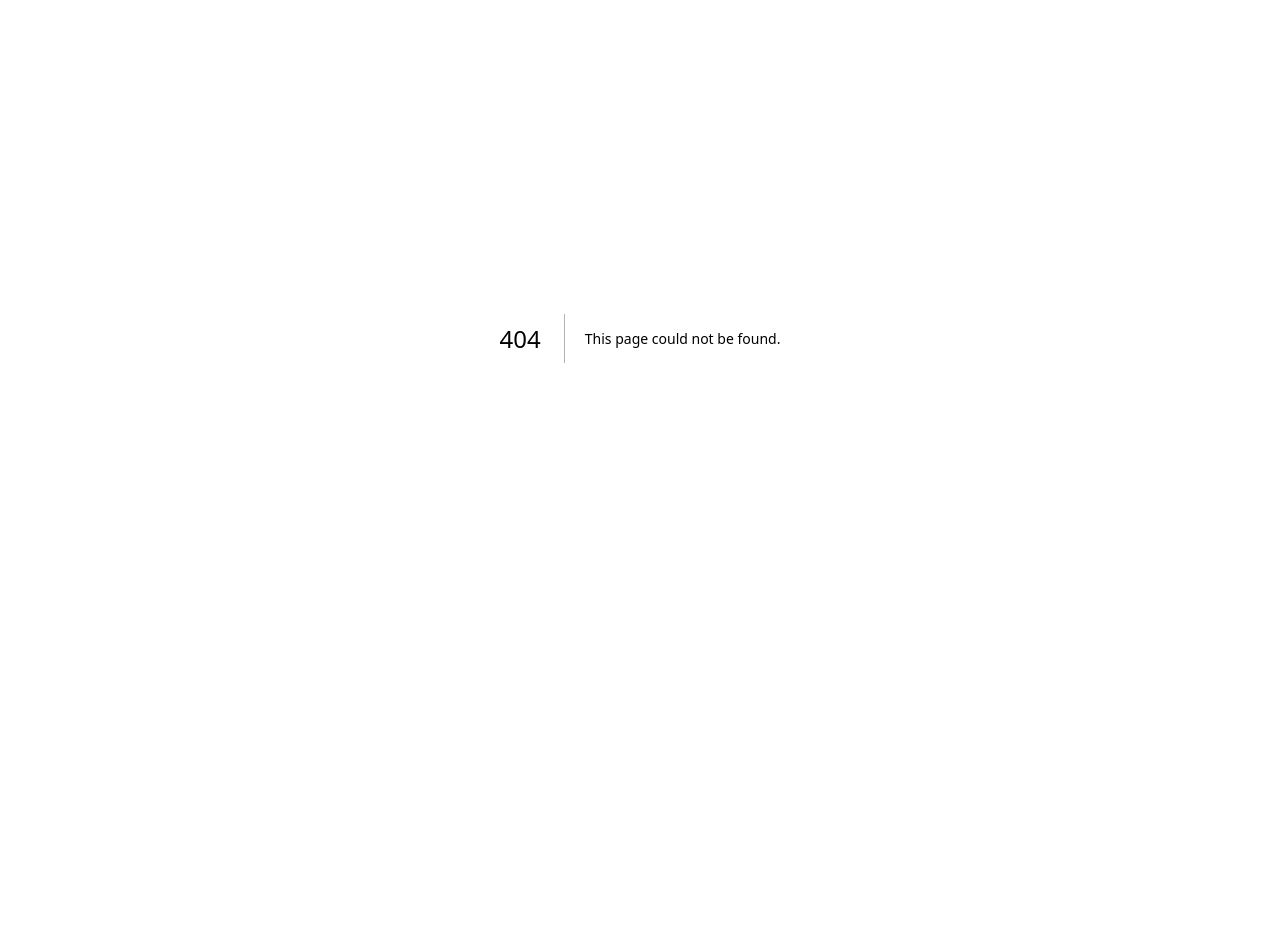
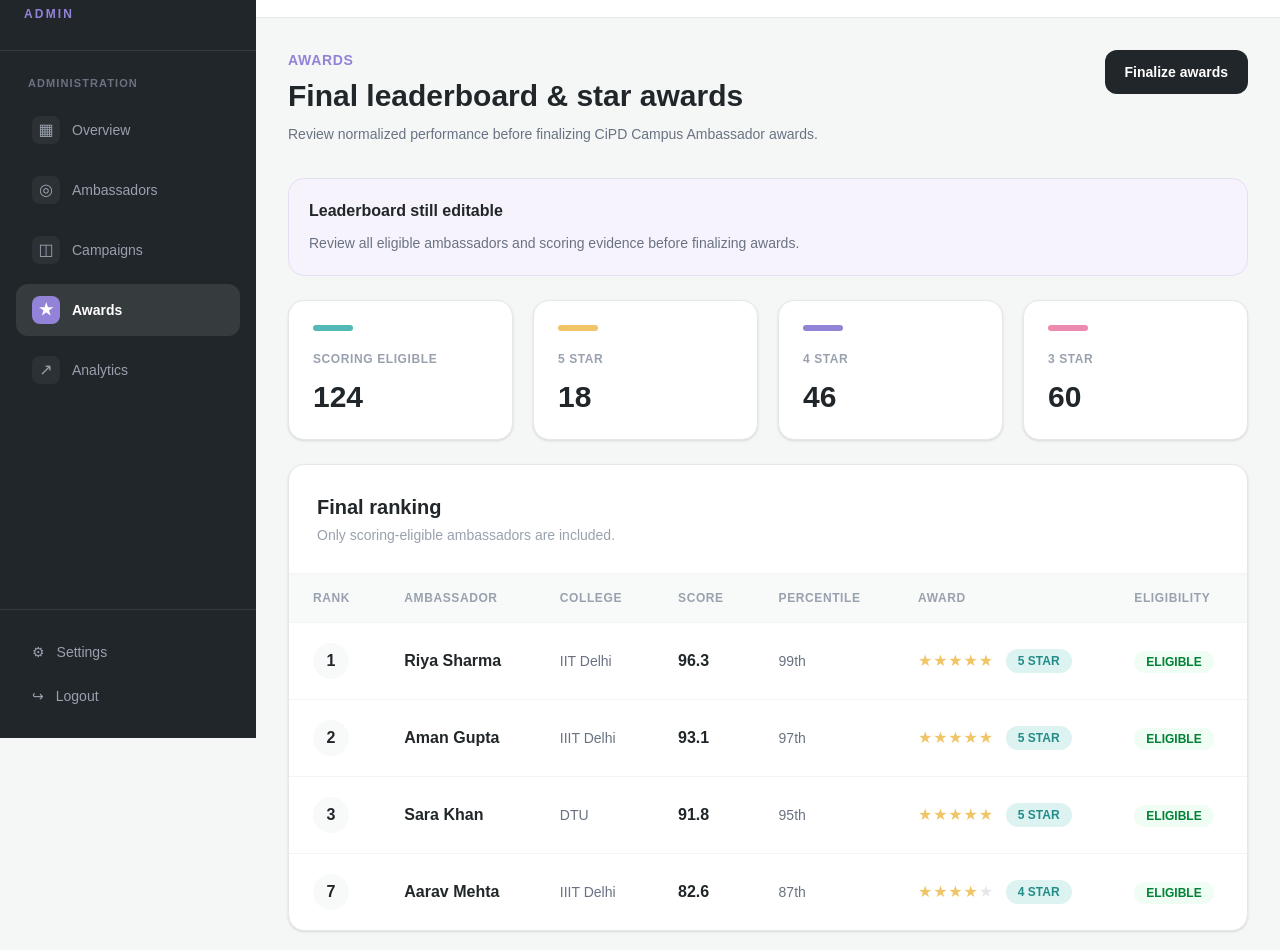
Before and after one commit to Adwait-verma/cipd-campus-ambassador-dashboard, a Next.js app in the folder frontend/: page /admin/awards in a window 1280 px wide. Before the commit this address had no page. Shown: the part 62-1012 px from the top of the page. Before the commit the page ends 800 px from the top, so only its background shows below. Built offline with nearby package versions, Linux system fonts and the light colour scheme.

Commit message:
feat: add admin awards leaderboard

```diff
--- /dev/null
+++ b/frontend/src/app/admin/awards/page.tsx
@@ -0,0 +1,251 @@
+"use client";
+
+import { useState } from "react";
+
+type AwardRow = {
+  rank: number;
+  name: string;
+  college: string;
+  score: number;
+  percentile: number;
+  stars: number;
+  status: "ELIGIBLE" | "PENDING";
+};
+
+const rows: AwardRow[] = [
+  {
+    rank: 1,
+    name: "Riya Sharma",
+    college: "IIT Delhi",
+    score: 96.3,
+    percentile: 99,
+    stars: 5,
+    status: "ELIGIBLE",
+  },
+  {
+    rank: 2,
+    name: "Aman Gupta",
+    college: "IIIT Delhi",
+    score: 93.1,
+    percentile: 97,
+    stars: 5,
+    status: "ELIGIBLE",
+  },
+  {
+    rank: 3,
+    name: "Sara Khan",
+    college: "DTU",
+    score: 91.8,
+    percentile: 95,
+    stars: 5,
+    status: "ELIGIBLE",
+  },
+  {
+    rank: 7,
+    name: "Aarav Mehta",
+    college: "IIIT Delhi",
+    score: 82.6,
+    percentile: 87,
+    stars: 4,
+    status: "ELIGIBLE",
+  },
+];
+
+function Stars({ count }: { count: number }) {
+  return (
+    <span className="tracking-wider text-[#F0C568]">
+      {"★".repeat(count)}
+      <span className="text-gray-200">{"★".repeat(5 - count)}</span>
+    </span>
+  );
+}
+
+export default function AwardsPage() {
+  const [frozen, setFrozen] = useState(false);
+
+  return (
+    <div className="mx-auto max-w-[1500px]">
+      <section className="mb-8 flex flex-col gap-5 lg:flex-row lg:items-start lg:justify-between">
+        <div>
+          <p className="mb-2 text-sm font-semibold uppercase tracking-wider text-[#9383D8]">
+            Awards
+          </p>
+
+          <h1 className="text-3xl font-bold text-[#202629]">
+            Final leaderboard & star awards
+          </h1>
+
+          <p className="mt-2 max-w-3xl text-sm leading-6 text-gray-500">
+            Review normalized performance before finalizing CiPD Campus
+            Ambassador awards.
+          </p>
+        </div>
+
+        <button
+          onClick={() => setFrozen(true)}
+          disabled={frozen}
+          className={`rounded-xl px-5 py-3 text-sm font-semibold text-white ${
+            frozen
+              ? "cursor-not-allowed bg-gray-400"
+              : "bg-[#202629] hover:bg-[#343B3E]"
+          }`}
+        >
+          {frozen ? "Awards finalized" : "Finalize awards"}
+        </button>
+      </section>
+
+      <section
+        className={`mb-6 rounded-2xl border p-5 ${
+          frozen
+            ? "border-green-200 bg-green-50"
+            : "border-[#E5DFF6] bg-[#F6F3FC]"
+        }`}
+      >
+        <p className="font-semibold text-[#202629]">
+          {frozen ? "Leaderboard frozen" : "Leaderboard still editable"}
+        </p>
+
+        <p className="mt-2 text-sm leading-6 text-gray-500">
+          {frozen
+            ? "The current ranking and star allocation have been finalized for this prototype."
+            : "Review all eligible ambassadors and scoring evidence before finalizing awards."}
+        </p>
+      </section>
+
+      <section className="mb-6 grid grid-cols-1 gap-5 md:grid-cols-4">
+        {[
+          ["Scoring Eligible", "124", "#54B9B4"],
+          ["5 Star", "18", "#F0C568"],
+          ["4 Star", "46", "#9383D8"],
+          ["3 Star", "60", "#E98AAE"],
+        ].map(([label, value, color]) => (
+          <div
+            key={label}
+            className="rounded-2xl border border-gray-200 bg-white p-6 shadow-sm"
+          >
+            <div
+              className="mb-5 h-1.5 w-10 rounded-full"
+              style={{ backgroundColor: color }}
+            />
+
+            <p className="text-xs font-semibold uppercase tracking-wider text-gray-400">
+              {label}
+            </p>
+
+            <p className="mt-3 text-3xl font-bold text-[#202629]">
+              {value}
+            </p>
+          </div>
+        ))}
+      </section>
+
+      <section className="overflow-hidden rounded-2xl border border-gray-200 bg-white shadow-sm">
+        <div className="border-b border-gray-100 p-7">
+          <h2 className="text-xl font-bold text-[#202629]">
+            Final ranking
+          </h2>
+
+          <p className="mt-1 text-sm text-gray-400">
+            Only scoring-eligible ambassadors are included.
+          </p>
+        </div>
+
+        <div className="overflow-x-auto">
+          <table className="w-full min-w-[900px]">
+            <thead>
+              <tr className="bg-[#F8FAFA] text-left">
+                {[
+                  "Rank",
+                  "Ambassador",
+                  "College",
+                  "Score",
+                  "Percentile",
+                  "Award",
+                  "Eligibility",
+                ].map((heading) => (
+                  <th
+                    key={heading}
+                    className="px-6 py-4 text-xs font-semibold uppercase tracking-wider text-gray-400"
+                  >
+                    {heading}
+                  </th>
+                ))}
+              </tr>
+            </thead>
+
+            <tbody>
+              {rows.map((row) => (
+                <tr
+                  key={row.rank}
+                  className="border-t border-gray-100 hover:bg-gray-50"
+                >
+                  <td className="px-6 py-5">
+                    <div className="flex h-9 w-9 items-center justify-center rounded-full bg-[#F8FAFA] font-bold text-[#202629]">
+                      {row.rank}
+                    </div>
+                  </td>
+
+                  <td className="px-6 py-5 font-semibold text-[#202629]">
+                    {row.name}
+                  </td>
+
+                  <td className="px-6 py-5 text-sm text-gray-500">
+                    {row.college}
+                  </td>
+
+                  <td className="px-6 py-5 font-bold text-[#202629]">
+                    {row.score}
+                  </td>
+
+                  <td className="px-6 py-5 text-sm text-gray-500">
+                    {row.percentile}th
+                  </td>
+
+                  <td className="px-6 py-5">
+                    <div className="flex items-center gap-3">
+                      <Stars count={row.stars} />
+
+                      <span className="rounded-full bg-[#DDF3F1] px-3 py-1 text-xs font-bold text-[#238C89]">
+                        {row.stars} STAR
+                      </span>
+                    </div>
+                  </td>
+
+                  <td className="px-6 py-5">
+                    <span className="rounded-full bg-green-50 px-3 py-1 text-xs font-semibold text-green-700">
+                      ELIGIBLE
+                    </span>
+                  </td>
+                </tr>
+              ))}
+            </tbody>
+          </table>
+        </div>
+      </section>
+
+      <section className="mt-6 rounded-2xl border border-[#BDE3E0] bg-[#EDF8F7] p-6">
+        <p className="font-semibold text-[#202629]">
+          Who is excluded?
+        </p>
+
+        <p className="mt-2 text-sm leading-6 text-gray-500">
+          Registered users without a verified social account, suspended
+          accounts, users without valid campaign submissions, and submissions
+          without verified metrics must not enter the normalization cohort.
+        </p>
+      </section>
+
+      <section className="mt-6 rounded-2xl border border-gray-200 bg-white p-6 shadow-sm">
+        <p className="text-xs font-semibold uppercase tracking-wider text-gray-400">
+          Prototype note
+        </p>
+
+        <p className="mt-3 max-w-4xl text-sm leading-6 text-gray-500">
+          Finalization currently changes frontend state only. Later this page
+          will read calculated scores from FastAPI and write the finalized
+          award state to PostgreSQL.
+        </p>
+      </section>
+    </div>
+  );
+}
```
